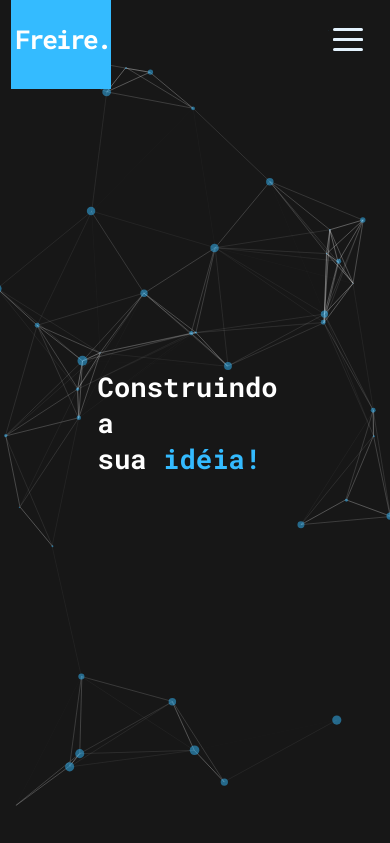
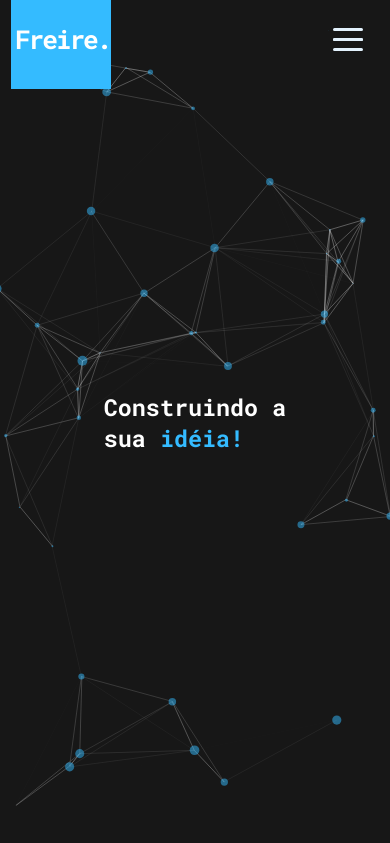
Before and after one commit to pofreire/personal-page, a PHP site: page / in a window 390 px wide. Shown: the top 843 px of the page. Run offline with PHP 8.4, Linux system fonts and the light colour scheme.

Commit message:
alteracao em fechar navbar

```diff
--- a/assets/index.js
+++ b/assets/index.js
@@ -1,8 +1,15 @@
 var offheight = 100;
+var nav = $('.navigation-collapse');
+var animateIcon = $('.animated-icon');
 
 $('.nav-button').on('click', function () {
-    $('.animated-icon').toggleClass('open');
-    $('.navigation-collapse').toggleClass('open');
+    animateIcon.toggleClass('open');
+    nav.toggleClass('open');
+});
+
+nav.on("click", "a", function () {
+    animateIcon.removeClass('open');
+    nav.removeClass('open');
 });
 
 // smooth scroll js
--- a/style.css
+++ b/style.css
@@ -344,10 +344,9 @@ section{
 }
 @media (max-width: 992px){
     .home-title{
-        font-size: 7vw;
+        font-size: 6vw;
     }
 }
-
 .home-title::before{
     content: ' ';
     position: absolute;
```
